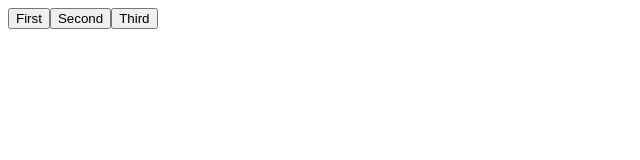
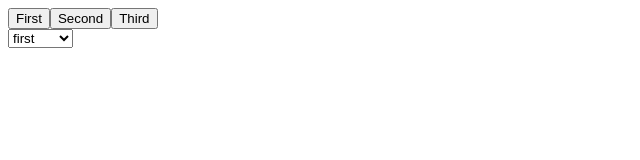
Before and after one commit to illiasmolii/react-redux-prob, a React (Create React App) app: page / in a window 1280 px wide. Shown: the top 160 px of the page, without its empty margins (0-640 px from the left). Built offline with nearby package versions, Linux system fonts and the light colour scheme.

Commit message:
Added select component.

```diff
--- a/src/App.js
+++ b/src/App.js
@@ -1,11 +1,13 @@
 import React from "react";
 
 import Header from './components/Header.js';
+import Select from './components/Select.js';
 
 export class App extends React.Component {
 
   render() {
     return (
+      <div>
         <Header sections={
           [
             {
@@ -22,6 +24,25 @@ export class App extends React.Component {
             }
           ]
         }/>
+        <form>
+          <Select options={
+            [
+              {
+                value: 1,
+                name: 'first'
+              },
+              {
+                value: 2,
+                name: 'second'
+              },
+              {
+                value: 3,
+                name: 'third'
+              }
+            ]
+          }/>
+        </form>
+      </div>
     );
   }
 }
--- /dev/null
+++ b/src/components/Select.js
@@ -0,0 +1,19 @@
+import React from "react";
+
+export default class Select extends React.Component {
+
+  render() {
+    return (
+      <label>
+        {this.props.label}
+        <select>
+          {
+            this.props.options.map(opt =>
+              <option key={opt.value} value={opt.value}>{opt.name}</option>
+            )
+          }
+        </select>
+      </label>
+    );
+  }
+}
```
Lines whose indentation alone changed are shown as unchanged.
